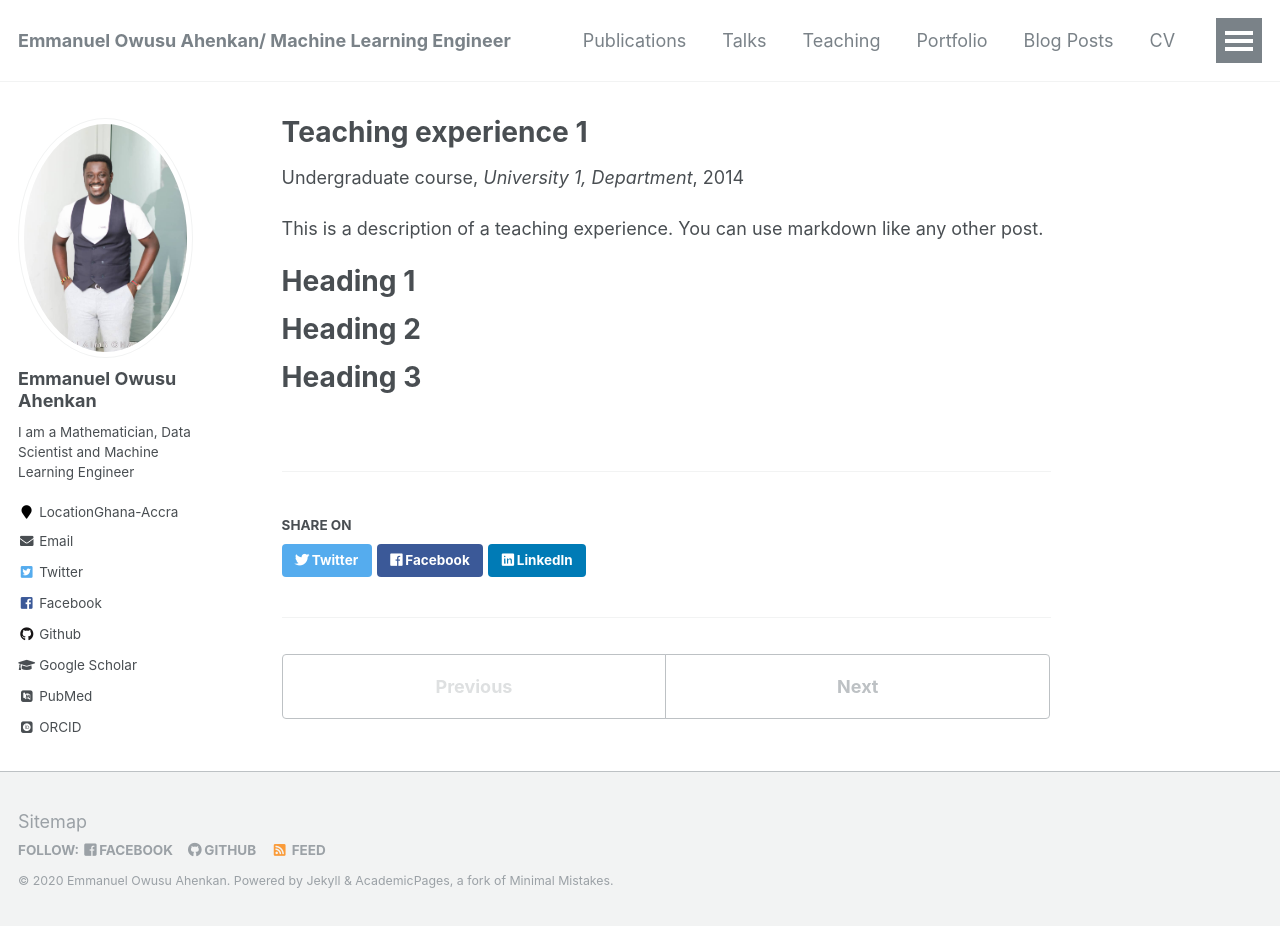
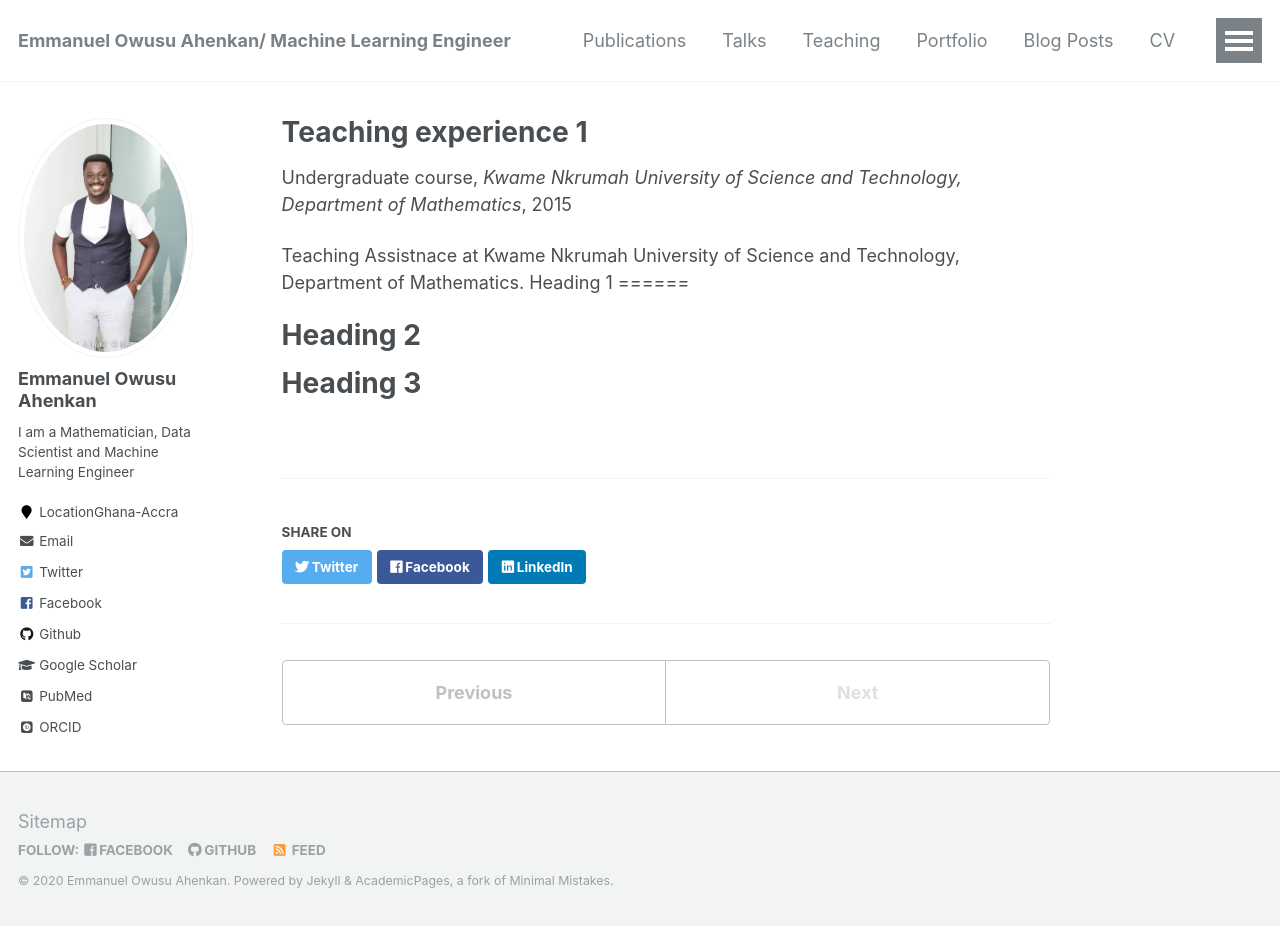
Before and after one commit to EmmanuelOwusu/EmmanuelOwusu.github.io, a Jekyll site: the page built from _teaching/2014-spring-teaching-1.md, in a window 1280 px wide and 926 px high. Built offline with Jekyll 4.4.1, drawn with Linux system fonts in a browser that asks for light colours; some web fonts are replaced.

Commit message:
Teaching 1
Teaching 1

```diff
--- a/_teaching/2014-spring-teaching-1.md
+++ b/_teaching/2014-spring-teaching-1.md
@@ -2,14 +2,13 @@
 title: "Teaching experience 1"
 collection: teaching
 type: "Undergraduate course"
-permalink: /teaching/2014-spring-teaching-1
-venue: "University 1, Department"
-date: 2014-01-01
-location: "City, Country"
+permalink: /teaching/2015-September-teaching-1
+venue: "Kwame Nkrumah University of Science and Technology, Department of Mathematics"
+date: 2015-09-01
+location: "Kumasi, Ghana"
 ---
 
-This is a description of a teaching experience. You can use markdown like any other post.
-
+Teaching Assistnace at Kwame Nkrumah University of Science and Technology, Department of Mathematics.
 Heading 1
 ======
 
```
